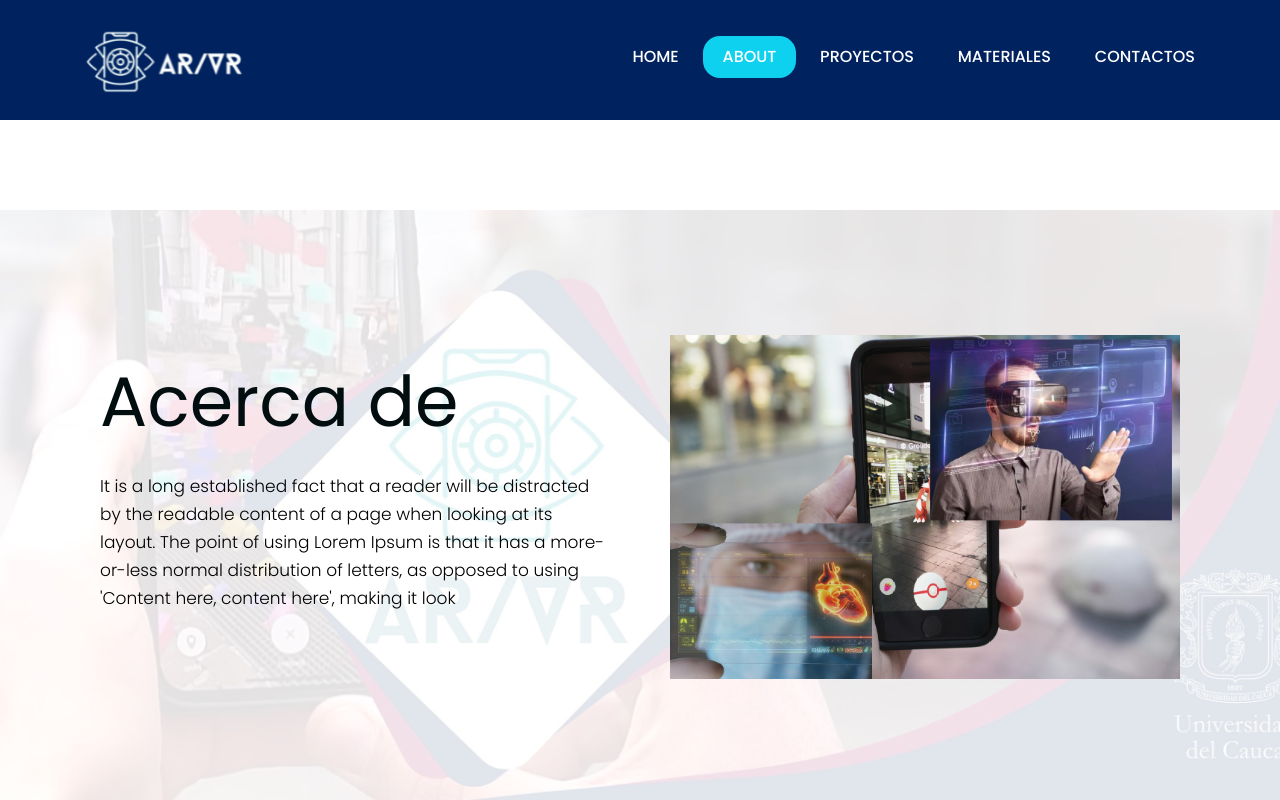
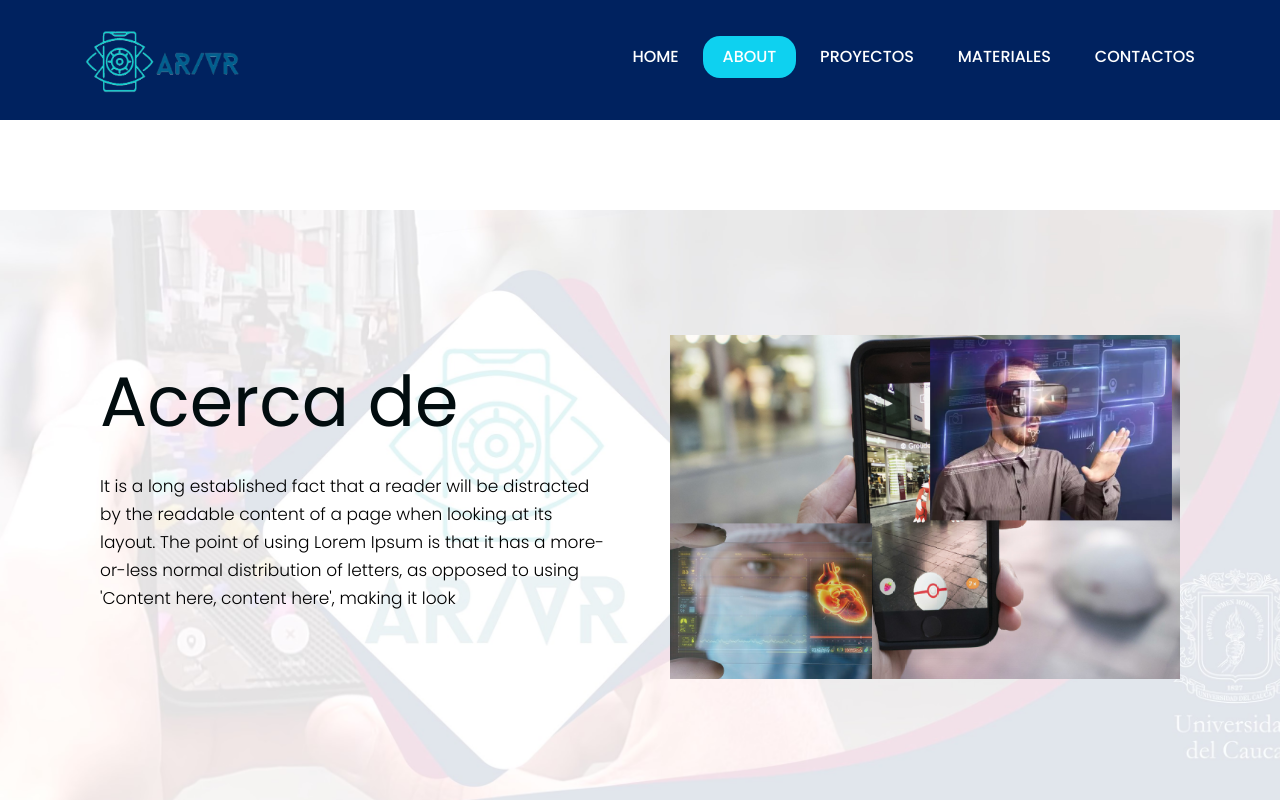
Before and after one commit to Yexxd/Webpage_Semillero, a plain HTML site: page About.html in a window 1280 px wide. Shown: the top 800 px of the page. Drawn offline with nearby package versions, Linux system fonts and the light colour scheme.

Commit message:
first commit

```diff
--- a/About.html
+++ b/About.html
@@ -44,7 +44,7 @@
                     <div class="full">
                         <div class="center-desk">
                         <div class="logo">
-                            <a href="index.html"><img src="images/logo.png" alt="#" /></a>
+                            <a href="index.html"><img src="images/LogoSemillero.png" alt="#" /></a>
                         </div>
                         </div>
                     </div>
```
Also changed, not shown: Contactanos.html (+1 -1 lines), Material.html (+1 -1 lines), index.html (+1 -1 lines).
